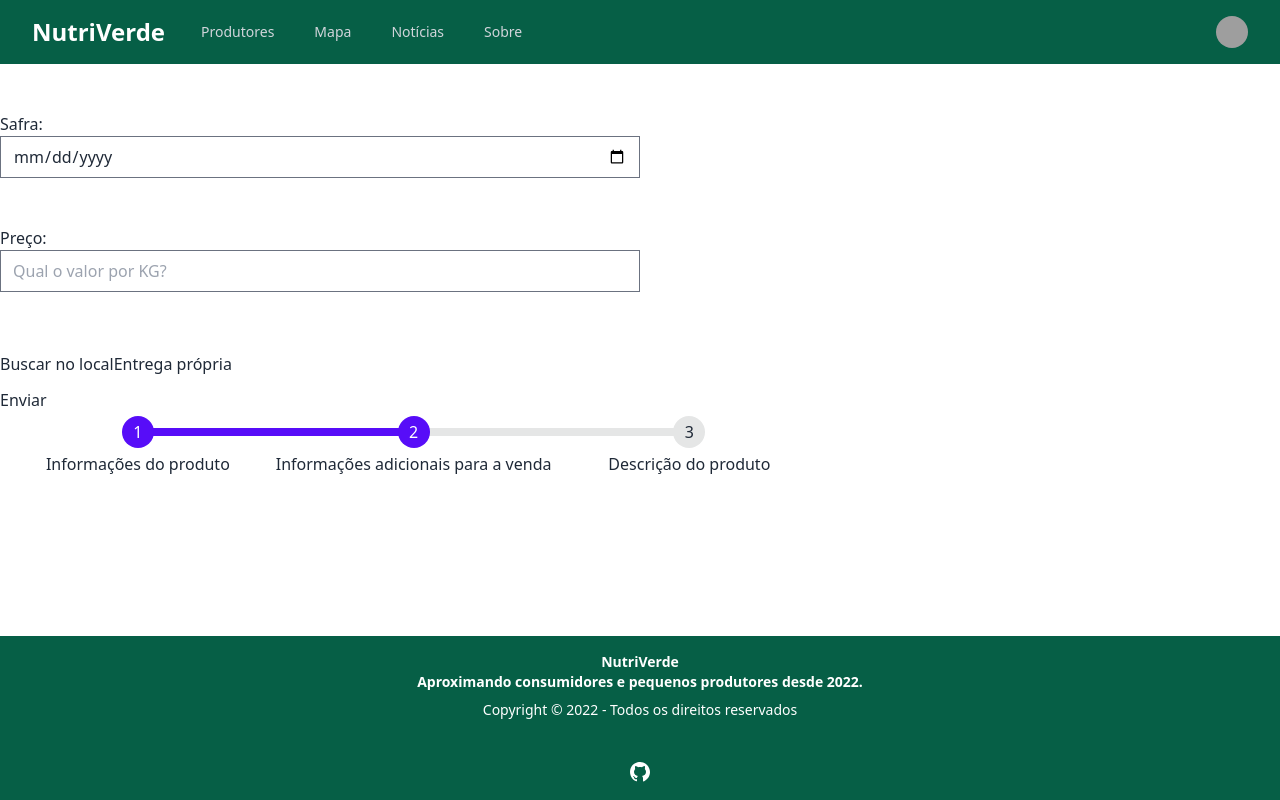
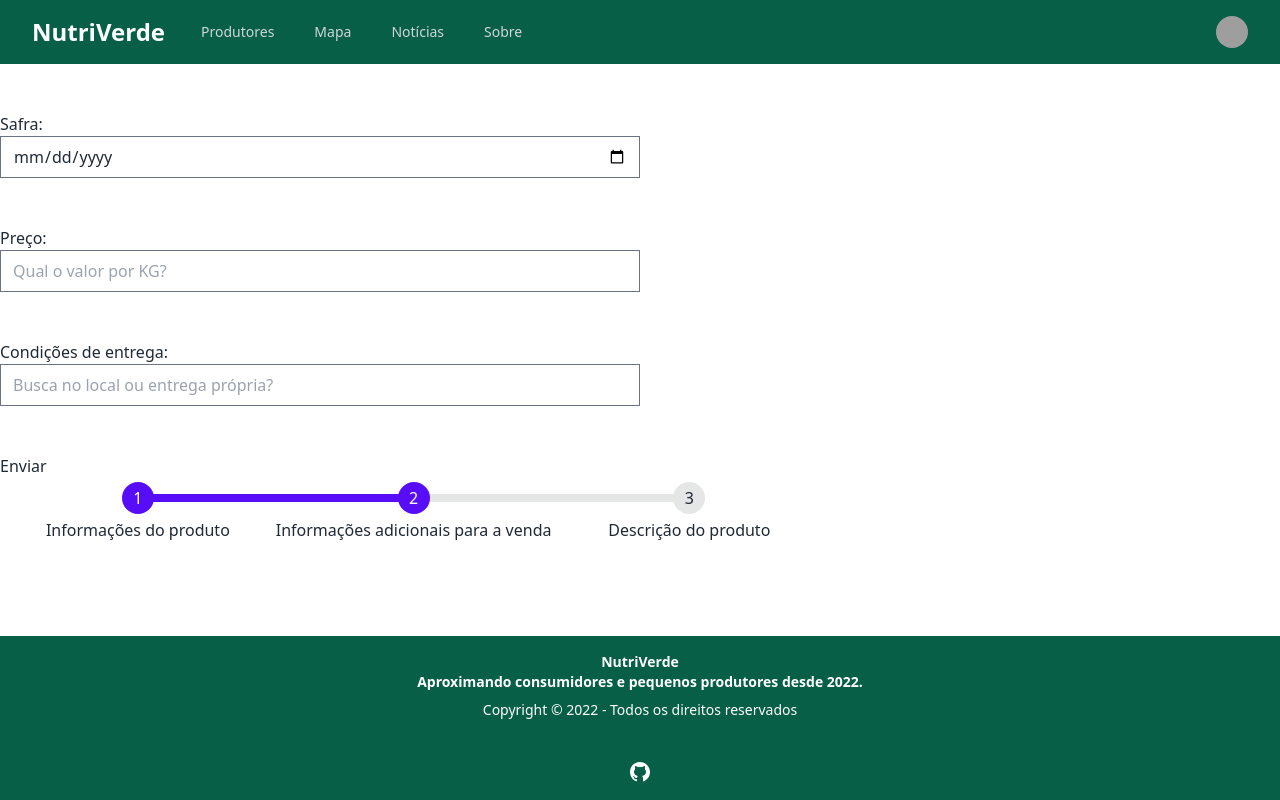
Before and after one commit to ES-UFABC/Nutriverde, a Next.js app in the folder ui/: page /ProductRegister in a window 1280 px wide. Both pictures are taken after a click on the item "Informações adicionais para a venda". Built offline with nearby package versions, Linux system fonts and the light colour scheme; grey boxes are pictures that could not be loaded.

Commit message:
wip(ui): sinc do formulário registo de produto com Mongo
Co-authored-by: Jonathan Takeshi Ywahashi <jonathan.ywahashi@gmail.com>

```diff
--- a/ui/pages/ProductRegister.js
+++ b/ui/pages/ProductRegister.js
@@ -2,7 +2,42 @@ import React, { useEffect, useState } from "react";
 import Layout from "../components/layout";
 
 export default function Contato() {
+  const serverUrl = process.env.NEXT_PUBLIC_SERVER_URL;
   const [step, setstep] = useState(0);
+
+  // name: string;
+  // description: string;
+  // unitOfMeas: string;
+  // typology: string;
+  // price: number;
+  // specialDeliveryConditions: string;
+  // cropDate: string;
+  // quantity: number;
+  // cover: string;
+  // producerId: number;
+
+  const sendData = async (e) => {
+    e.preventDefault();
+    const res = await fetch({
+      url: serverUrl + "/products",
+      method: "POST",
+      body: {
+        name: dataForm.nameprod,
+        typology: dataForm.typeprod,
+        quantity: dataForm.quantprod,
+        cropDate: dataForm.prodcrop,
+        price: dataForm.prodprice,
+        specialDeliveryConditions: dataForm.proddelivery,
+        description: dataForm.proddescription,
+        unitOfMeas: "KG",
+        producerId: 1,
+      },
+    });
+    const json = await res.json();
+    console.log(json);
+  };
+
+
 
   const [dataForm, setDataForm] = useState({
     nameprod: "",
@@ -10,19 +45,21 @@ export default function Contato() {
     quantprod: "",
     prodcrop: "",
     prodprice: "",
-    proddescription: ""
+    proddelivery: "",
+    proddescription: "",
   });
+
   const onChangeInput = (e) =>
     setDataForm({ ...dataForm, [e.target.name]: e.target.value });
 
-  const sendContact = async (e) => {
-    e.preventDefault();
-    console.log(dataForm.inputproduct);
-  };
+  // const sendContact = async (e) => {
+  //   e.preventDefault();
+  //   console.log(dataForm.inputproduct);
+  // };
 
   return (
     <Layout title="Registro de Produtos">
-      <form onSubmit={sendContact}>
+      <form onSubmit={sendData}>
         <div className=" ">
           {/* <div className=" ">
             <ul className="steps steps-horizontal lg:steps-horizontal ">
@@ -58,7 +95,7 @@ export default function Contato() {
                 <div>
                   <h2>Tipo do produto:</h2>
                   <input
-                    type="number"
+                    type="text"
                     name="typeprod"
                     className="w-1/2  "
                     placeholder="Selecione o tipo"
@@ -114,18 +151,21 @@ export default function Contato() {
                 </div>
                 <br />
                 <br />
-                <div className="flex ">
-                  <button type="" className="">
-                    Buscar no local
-                  </button>
-                  <br />
 
-                  <button type="" className="">
-                    Entrega própria
-                  </button>
-                  <br />
-                  <br />
+                <div>
+                  <h2>Condições de entrega:</h2>
+                  <input
+                    type="text"
+                    name="proddelivery"
+                    className="w-1/2  "
+                    placeholder="Busca no local ou entrega própria?"
+                    onChange={onChangeInput}
+                    value={dataForm.proddelivery}
+                  />
                 </div>
+
+                <br />
+                <br />
               </div>
             )}
             {step === 2 && (
```
Also changed, not shown: 2 other files (tests, documents, lock files or other folders).
